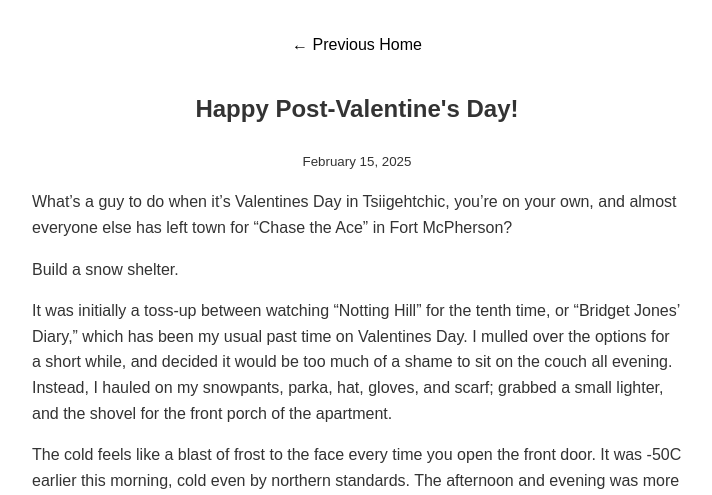
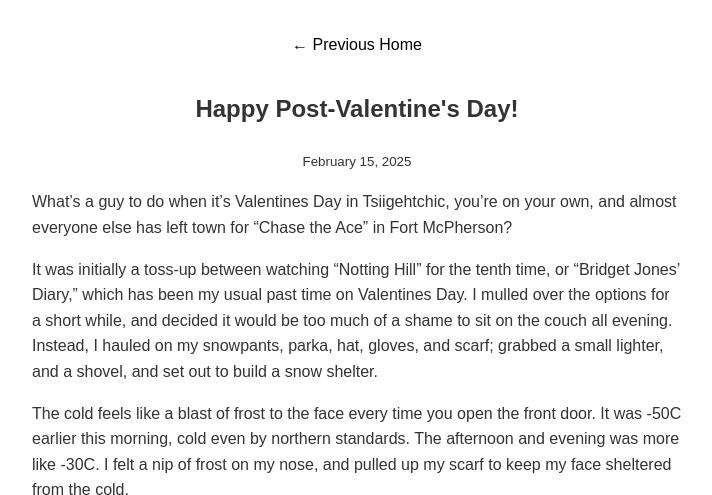
Before and after one commit to lkirk121/lkirk121.github.io, a Jekyll site: the page built from _posts/2025-02-15-Post-Valentines-Day.md, in a window 1280 px wide and 900 px high, cut to the strip 0-495 px from the top of the window. Shown: the whole strip, without its empty margins (283-995 px from the left). Built offline with Jekyll 4.4.1, drawn with Linux system fonts in a browser that asks for light colours.

Commit message:
Update 2025-02-15-Post-Valentines-Day.md

```diff
--- a/_posts/2025-02-15-Post-Valentines-Day.md
+++ b/_posts/2025-02-15-Post-Valentines-Day.md
@@ -5,9 +5,7 @@ title: "Happy Post-Valentine's Day!"
 
 What's a guy to do when it's Valentines Day in Tsiigehtchic, you're on your own, and almost everyone else has left town for "Chase the Ace" in Fort McPherson?
 
-Build a snow shelter.
-
-It was initially a toss-up between watching "Notting Hill" for the tenth time, or "Bridget Jones' Diary," which has been my usual past time on Valentines Day. I mulled over the options for a short while, and decided it would be too much of a shame to sit on the couch all evening.  Instead, I hauled on my snowpants, parka, hat, gloves, and scarf; grabbed a small lighter, and the shovel for the front porch of the apartment.
+It was initially a toss-up between watching "Notting Hill" for the tenth time, or "Bridget Jones' Diary," which has been my usual past time on Valentines Day. I mulled over the options for a short while, and decided it would be too much of a shame to sit on the couch all evening.  Instead, I hauled on my snowpants, parka, hat, gloves, and scarf; grabbed a small lighter, and a shovel, and set out to build a snow shelter.
 
 The cold feels like a blast of frost to the face every time you open the front door. It was -50C earlier this morning, cold even by northern standards. The afternoon and evening was more like -30C. I felt a nip of frost on my nose, and pulled up my scarf to keep my face sheltered from the cold.
 
```
